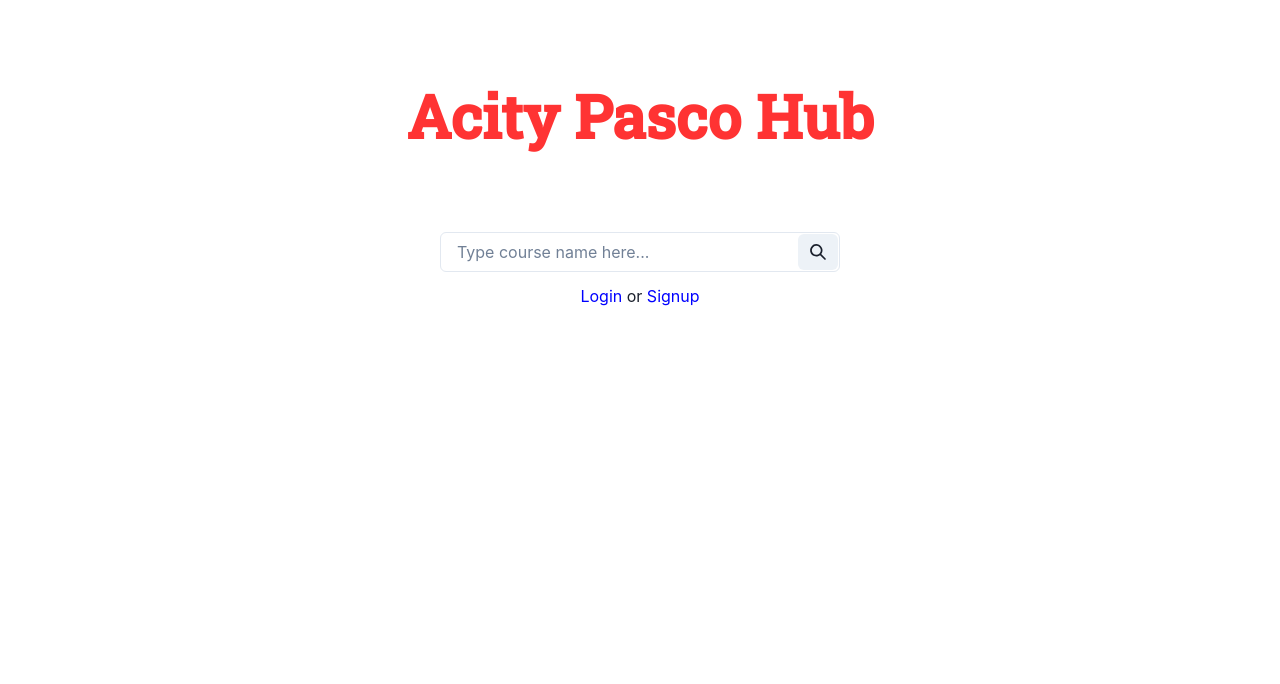
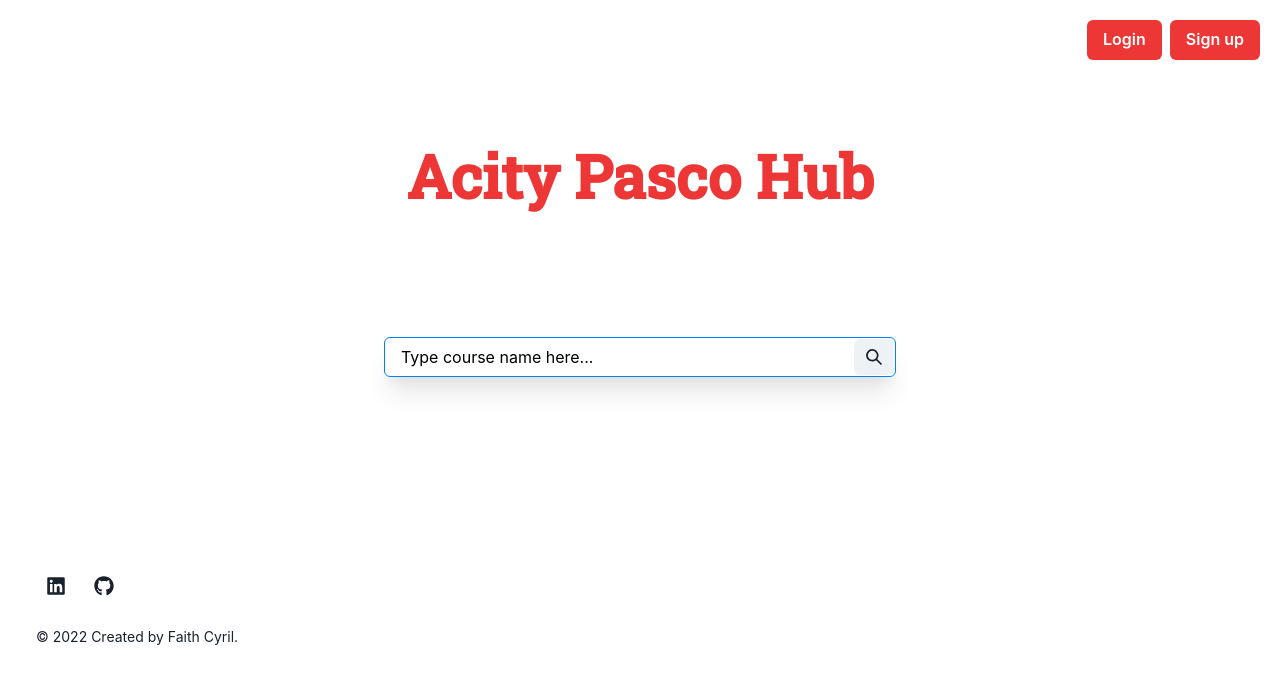
Before and after one commit to FaithCyril-star/Acitizen-Pasco-Hub, a React (Create React App) app in the folder frontend/my-app/: page / in a window 1280 px wide. Shown: the top 684 px of the page. Built offline with nearby package versions, Linux system fonts and the light colour scheme.

Commit message:
More components and home page styling

```diff
--- a/frontend/my-app/public/index.html
+++ b/frontend/my-app/public/index.html
@@ -30,7 +30,10 @@
     <!--Link for google fonts-->
     <title>React App</title>
   </head>
-  <body>
+  <body
+  style="background-image: url('');
+  background-size: 100% 700px ;
+  background-repeat: no-repeat;">
     <noscript>You need to enable JavaScript to run this app.</noscript>
     <div id="root"></div>
     <!--
--- a/frontend/my-app/src/App.js
+++ b/frontend/my-app/src/App.js
@@ -10,6 +10,7 @@ function App() {
     <ChakraProvider
     theme={theme}>
     <Home/>
+
   </ChakraProvider>
   );
 }
--- /dev/null
+++ b/frontend/my-app/src/components/Footer.js
@@ -0,0 +1,42 @@
+import { ButtonGroup, Container, IconButton, Stack, Text } from '@chakra-ui/react'
+import * as React from 'react'
+import { FaGithub, FaLinkedin } from 'react-icons/fa'
+
+class Footer extends React.Component{
+  render (){
+
+    return (
+  <Container
+    as="footer"
+    role="contentinfo"
+    py={{
+      base: '12',
+      md: '16',
+    }}
+  >
+    <Stack
+      spacing={{
+        base: '4',
+        md: '5',
+      }}
+    >
+      <Stack justify="space-between" direction="row" align="center">
+        <ButtonGroup variant="ghost">
+          <IconButton
+            as="a"
+            href="https://www.linkedin.com/in/faith-cyril/"
+            aria-label="LinkedIn"
+            target="_blank"
+            icon={<FaLinkedin fontSize="1.25rem" />}
+          />
+          <IconButton as="a" href="https://github.com/FaithCyril-star"  target="_blank" aria-label="GitHub" icon={<FaGithub fontSize="1.25rem" />} />
+        </ButtonGroup>
+      </Stack>
+      <Text fontSize="sm" color="subtle">
+        &copy; {new Date().getFullYear()} Created by Faith Cyril.
+      </Text>
+    </Stack>
+  </Container>
+)}}
+
+export default Footer;
--- a/frontend/my-app/src/components/Header.js
+++ b/frontend/my-app/src/components/Header.js
@@ -6,7 +6,7 @@ class Header extends Component {
         return (
             <div>
                 <Heading
-                color = "#ff3333"
+                color = "#ed3737"
                 mt="80px"
                 textAlign="center"
                 fontSize={"60"}
--- a/frontend/my-app/src/components/Search.js
+++ b/frontend/my-app/src/components/Search.js
@@ -1,25 +1,34 @@
-import React, { Component } from 'react';
+import React from 'react';
 import { SearchIcon} from '@chakra-ui/icons';
 import { Input,
     InputGroup,
     IconButton,
     InputRightElement,
-    Center
- } from '@chakra-ui/react'
+    Center,
+ } from '@chakra-ui/react';
 
 
-class Search extends Component {
-    render() {
-        const size = this.props.size;
-        const width  = this.props.width;
-        const placeholder = this.props.placeholder;
+function Search(props){
+        const size = props.size;
+        const width  = props.width;
+        const placeholder = props.placeholder;
         return (
             <Center>
-            <InputGroup size={size} w={width} mt="80px">
+            <InputGroup size={size} w={width} m="125px">
                 <Input
                     pr='4.5rem'
                     type='text'
                     placeholder={placeholder}
+                    _placeholder={{ color: 'black' }}
+                    borderColor = '#0080ff'
+                    boxShadow = 'xl'
+                    _hover ={{
+                        borderColor:'#0080ff'
+                    }}
+                    _focus = {{
+                        boxShadow:'xl' ,
+                    }}
+
                 />
                 <InputRightElement>
                 <IconButton
@@ -33,7 +42,4 @@ class Search extends Component {
         );
     }
 
-
-}
-
 export default Search;
--- a/frontend/my-app/src/pages/Home.js
+++ b/frontend/my-app/src/pages/Home.js
@@ -1,19 +1,35 @@
 import React, { Component } from 'react';
 import Header from '../components/Header';
 import Search from '../components/Search';
-import {Text,Link,Box} from '@chakra-ui/react';
-
+import {Box, HStack,Button} from '@chakra-ui/react';
+import Footer from '../components/Footer';
 
 class Home extends Component {
     render() {
         return (
-<Box>
+    <Box>
+        <Box display="flex" justifyContent="flex-end" m='20px'>
+            <HStack>
+                <Button bg="#ed3737" color='white'
+                _hover={{
+                    boxShadow:'xl'
+                }}
+                _focus={{
+                    bg:"#ed3737"
+                }}>Login</Button>
+                <Button bg="#ed3737" color='white'
+                _hover={{
+                    boxShadow:'xl'
+                }}
+                _focus={{
+                    bg:"#ed3737"
+                }}>Sign up</Button>
+            </HStack>
+        </Box>
         <Header/>
-        <Search width="400px" placeholder="Type course name here..." />
-        <Text mt="3" textAlign='center' size='xm'>
-            <Link color="blue" to="/login">Login</Link> or <Link color="blue" to="/signup">Signup</Link>
-        </Text>
- </Box>
+        <Search width="40%" placeholder="Type course name here..."/>
+        <Box float='left' ml='20px'><Footer/></Box>
+        </Box>
         );
     }
 }
```
Also changed, not shown: frontend/my-app/src/components/Upload.js (+7 -3 lines), frontend/my-app/public/acity-campus_for_project.jpg (added).
